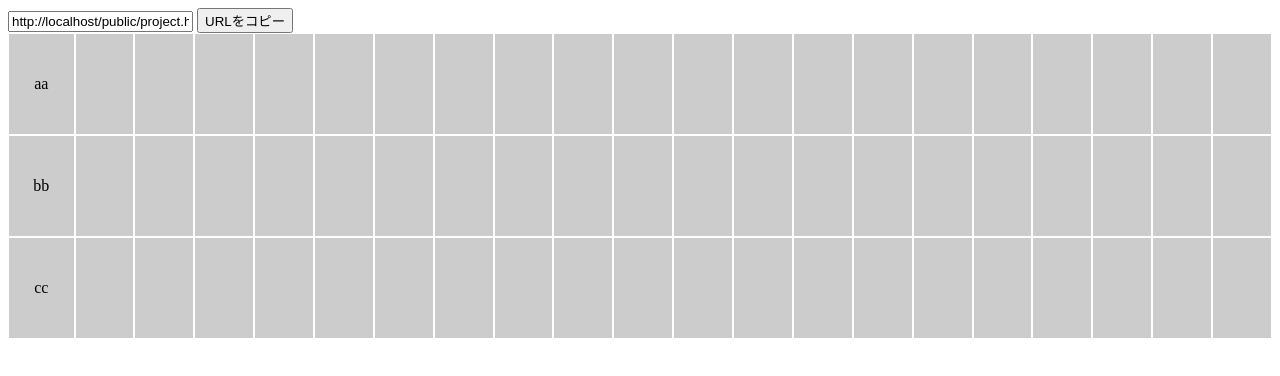
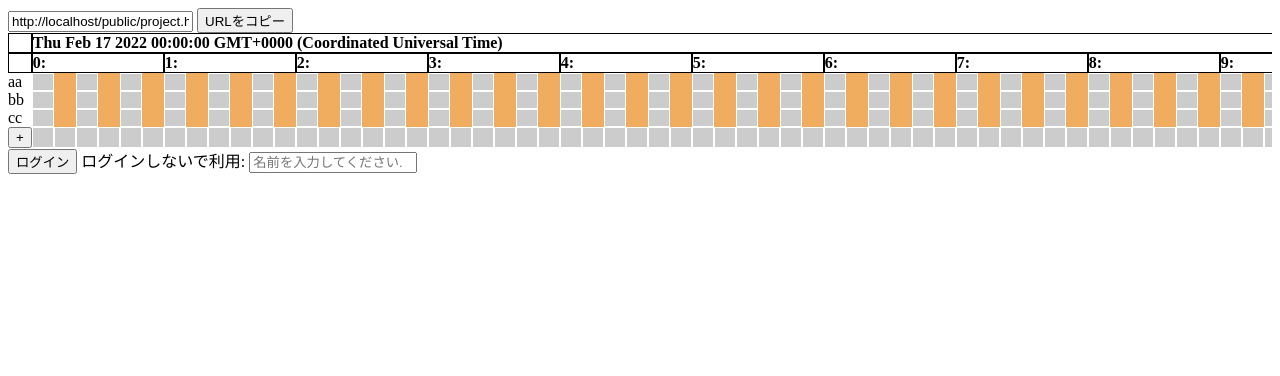
Before and after one commit to kip-i/HackUvol3_KUMANOMIM2, a plain HTML site: page public/project.html in a window 1280 px wide. Drawn offline with nearby package versions, Linux system fonts and the light colour scheme.

Commit message:
"add table Create using the function"

```diff
--- a/public/project.html
+++ b/public/project.html
@@ -13,40 +13,93 @@
     <button onclick="copyToClipboard()">URLをコピー</button>
 
     <div id="dragTableArea"></div>
+    <div>
+        <button id="login" onclick="window.location='login.html'">ログイン</button>
+        ログインしないで利用:
+        <input id="unLoginUserName" type="text" placeholder="名前を入力してください." style="width: 12em;">
+    </div>
 </body>
 <script>
     //----------------------------------------------------------------
-
+    //ログインしてない人の名前------------
+    var unLoginUserName;
     //--------------------------------
-
+    //メモ$("#copyUrl")[0]
     //テーブル作成------------------------------------------------------
     //状況の取得------------------------
 
 
     var tableTag = $("<table id=\"dragTable\" cellpadding=\"0\" cellspacing=\"0\">");
-    var userName
-    for (var i = 0; i < getProjectMembers(); i++) {
+    var tableFirstRow = $("<tr></tr>").appendTo(tableTag);
+    $("<th rolspan=\"2\"></th>").appendTo(tableFirstRow);
+    var finish = getProjectPeriodFinish();
+    for (var i = getProjectPeriodStart(); i <= finish; i.setDate(i.getDate() + 1)) {
+        $("<th colspan=\"144\">" + i + "</th>").appendTo(tableFirstRow);
+    }
+    var tableSecondRow = $("<tr></tr>").appendTo(tableTag);
+    $("<th></th>").appendTo(tableSecondRow);
+    for (var i = getProjectPeriodStart(); i <= finish; i.setDate(i.getDate() + 1)) {
+        for (var j = 0; j < 24; j++) {
+            $("<th colspan=\"6\" class=\"time\">" + j + ":" + "</th>").appendTo(tableSecondRow);
+        }
+
+    }
+    //それぞれのメンバーの行--------------
+    for (var i = 0; i < getProjectMembers().length; i++) {
+        var memberRow = getProjectMemberSchedule(i);
         var tableRow = $("<tr></tr>").appendTo(tableTag);
-        $("<td>" + getUserName(i) + "</td>").appendTo(tableRow);
-        for (var j = 0; j < getProjectPeriod(); j++) {
-            $("<td></td>").appendTo(tableRow);
+        $("<td>" + getProjectMembers()[i] + "</td>").appendTo(tableRow);
+        var count = 0;
+        for (var j = getProjectPeriodStart(); j <= finish; j.setDate(j.getDate() + 1)) {
+            for (var k = 0; k < 144; k++) {
+                if (memberRow[count] == 0) {
+                    console.log(memberRow[(j * 144) + k]);
+                    $("<td class=\"notHighlight\"></td>").appendTo(tableRow);
+                } else {
+                    $("<td class=\"highlighted\"></td>").appendTo(tableRow);
+                }
+                count++;
+                //$("<td class=\"notHighlight\"></td>").appendTo(tableRow);
+            }
+
         }
     }
+    //新規欄-----------------------------------------------------------
+    var tableRow = $("<tr></tr>").appendTo(tableTag);
+    var plusCellbox = $("<td></td>").appendTo(tableRow);
+    $("<button id=\"modalOpen\"> + </button>").appendTo(plusCellbox);
+    for (var j = getProjectPeriodStart(); j <= finish; j.setDate(j.getDate() + 1)) {
+        for (var k = 0; k < 144; k++) {
+            $("<td class=\"drag\"></td>").appendTo(tableRow);
+        }
+
+    }
     $("#dragTableArea").append(tableTag);
+
+    function getProjectPeriod() {
+
+        for (var i = getProjectPeriodStart(); i <= finish; i.setDate(i.getDate() + 1)) {
+        }
+        return i;
+    }
     //仮のfunction----------------------------------------------------
-    function getProjectPeriod() {
-        return 20;
+    function getProjectMembers() {
+        var people = ["aa", "bb", "cc"];
+        return people;
     }
-    function getProjectMembers() {
-        return 3;
+
+    function getProjectPeriodStart() {
+        return new Date(2022, 2 - 1, 17);
     }
-    function getUserName(i) {
-        var people = ["aa", "bb", "cc"];
-        return people[i];
+    function getProjectPeriodFinish() {
+        return new Date(2022, 2 - 1, 18);
+    }
+    function getProjectMemberSchedule(i) {
+        return [0, 1, 0, 1, 0, 1, 0, 1, 0, 1, 0, 1, 0, 1, 0, 1, 0, 1, 0, 1, 0, 1, 0, 1, 0, 1, 0, 1, 0, 1, 0, 1, 0, 1, 0, 1, 0, 1, 0, 1, 0, 1, 0, 1, 0, 1, 0, 1, 0, 1, 0, 1, 0, 1, 0, 1, 0, 1, 0, 1, 0, 1, 0, 1, 0, 1, 0, 1, 0, 1, 0, 1, 0, 1, 0, 1, 0, 1, 0, 1, 0, 1, 0, 1, 0, 1, 0, 1, 0, 1, 0, 1, 0, 1, 0, 1, 0, 1, 0, 1, 0, 1, 0, 1, 0, 1, 0, 1, 0, 1, 0, 1, 0, 1, 0, 1, 0, 1, 0, 1, 0, 1, 0, 1, 0, 1, 0, 1, 0, 1, 0, 1, 0, 1, 0, 1, 0, 1, 0, 1, 0, 1, 0, 1, 0, 1, 0, 1, 0, 1, 0, 1, 0, 1, 0, 1, 0, 1, 0, 1, 0, 1, 0, 1, 0, 1, 0, 1, 0, 1, 0, 1, 0, 1, 0, 1, 0, 1, 0, 1, 0, 1, 0, 1, 0, 1, 0, 1, 0, 1, 0, 1, 0, 1, 0, 1, 0, 1, 0, 1, 0, 1, 0, 1, 0, 1, 0, 1, 0, 1, 0, 1, 0, 1, 0, 1, 0, 1, 0, 1, 0, 1, 0, 1, 0, 1, 0, 1, 0, 1, 0, 1, 0, 1, 0, 1, 0, 1, 0, 1, 0, 1, 0, 1, 0, 1, 0, 1, 0, 1, 0, 1, 0, 1, 0, 1, 0, 1, 0, 1, 0, 1, 0, 1, 0, 1, 0, 1, 0, 1, 0, 1, 0, 1, 0, 1, 0, 1, 0, 1, 0, 1, 0, 1, 0, 1, 0, 1];
     }
     //テーブルのドラックした時の処理---------------------------------------
     var isMouseDown = false;
-    $("#dragTableArea td")
+    $(".drag")
         .mousedown(function () {
             isMouseDown = true;
             $(this).toggleClass("highlighted");
@@ -62,6 +115,7 @@
         .mouseup(function () {
             isMouseDown = false;
         });
+
     //----------------------------------------------------------------
     //URLをコピーする---------------------------------------------------
     copyUrl.value = location.href;
@@ -75,19 +129,71 @@
         // コピーをお知らせする
         alert("コピーできました! : " + copyTarget.value);
     }
+    //ログインしていない人が名前を入力したとき-------------------------------
+    $("#unLoginUserName")[0].addEventListener("keypress", getUnLoginUserName);
+    function getUnLoginUserName(e) {
+        if (e.keyCode === 13) {
+            unLoginUserName = $("#unLoginUserName").val();
+            $("#modalOpen").hide();
+            $("<p>" + unLoginUserName + "</p>").appendTo(plusCellbox);
+            console.log(unLoginUserName);
+            //仮functionのため
+            var line = "[";
+            for (var j = getProjectPeriodStart(); j <= finish; j.setDate(j.getDate() + 1)) {
+                for (var k = 0; k < 144; k++) {
+                    if (k % 2 === 0) {
+                        line = line + "0,";
+                    } else {
+                        line = line + "1,";
+                    }
+                }
+
+            }
+            line.slice(0, -1);
+            line = line + "]";
+            console.log(line);
+
+        }
+    }
+    //表示非表示時の変更-----------------
+
+
 </script>
 <style>
-    table td {
-        width: 100px;
-        height: 100px;
+    table td.drag {
+        min-width: 20px;
+        height: 10px;
         text-align: center;
         vertical-align: middle;
         background-color: #ccc;
         border: 1px solid #fff;
     }
 
+    th {
+        text-align: left;
+        border: 0.5px solid black;
+    }
+
+    table td.notHighlight {
+        min-width: 20px;
+        height: 10px;
+        text-align: center;
+        vertical-align: middle;
+        background-color: #ccc;
+        border: 1px solid #fff;
+    }
+
+
     table td.highlighted {
-        background-color: #999;
+        /*background-color: #999;*/
+        background-color: rgb(240, 173, 96);
+    }
+
+    table {
+        display: block;
+        overflow-x: scroll;
+        white-space: nowrap;
+        -webkit-overflow-scrolling: touch;
     }
 </style>
 
```
